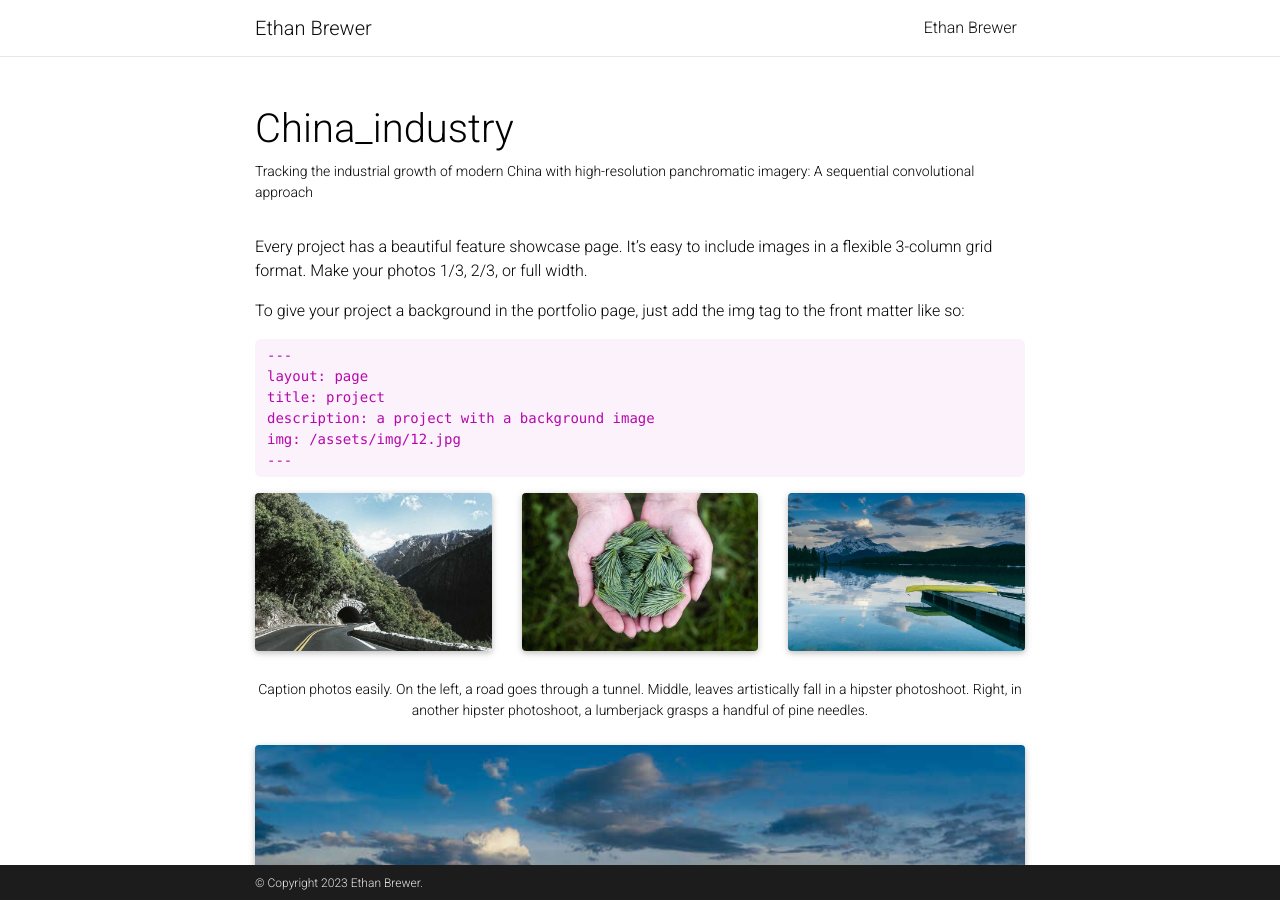
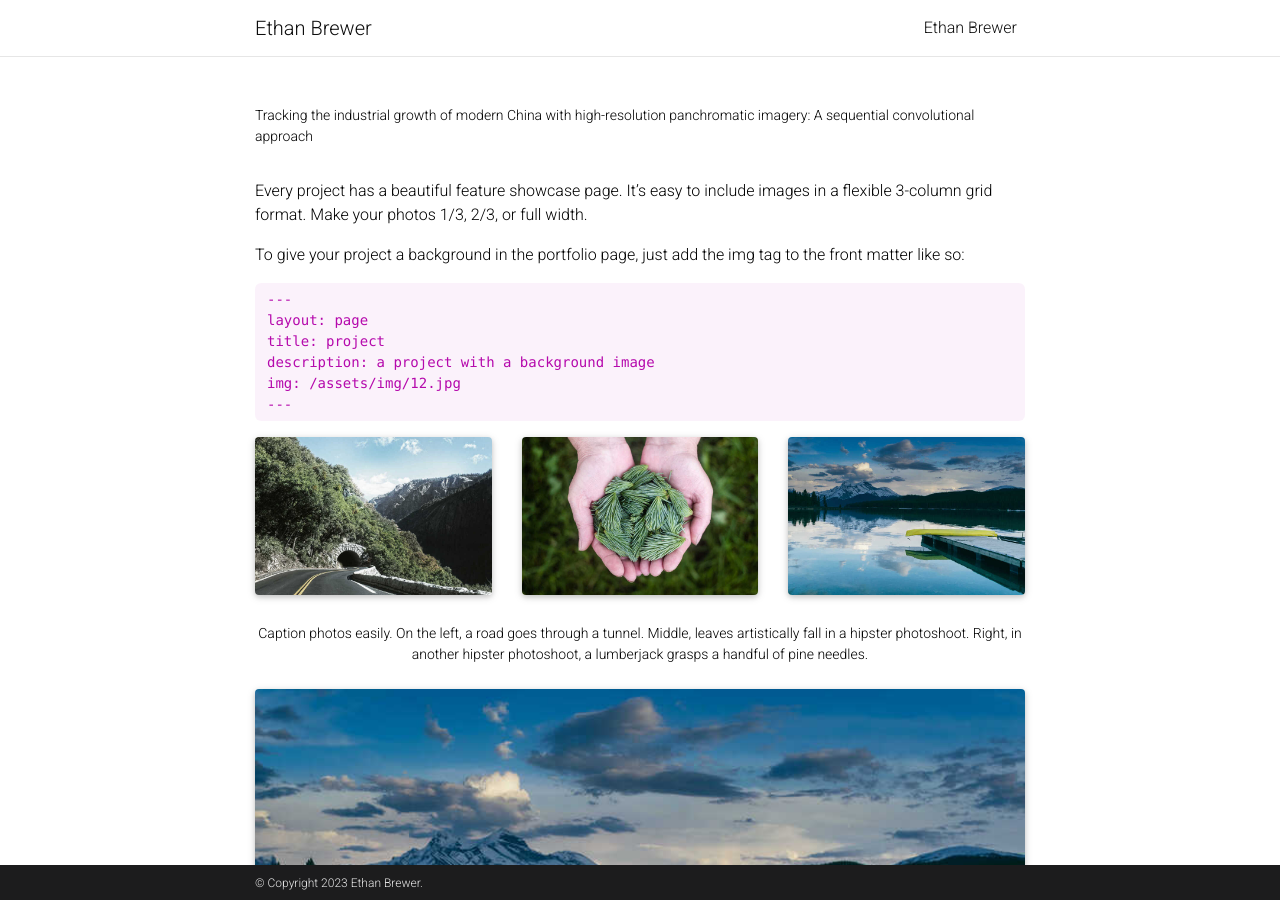
Before and after one commit to EMBrewer/EMBRewer.github.io, a Jekyll site: the page built from _projects/china_industry.md, in a window 1280 px wide and 900 px high. Built offline with Jekyll 4.4.1, drawn with Linux system fonts in a browser that asks for light colours; full-size pictures stand in for the smaller copies a plugin makes; comment, search, counter and statistics services are not loaded; a style sheet for code colours, icons or effects is not loaded.

Commit message:
Update china_industry.md

```diff
--- a/_projects/china_industry.md
+++ b/_projects/china_industry.md
@@ -1,6 +1,6 @@
 ---
 layout: page
-title:
+title: ''
 description: 'Tracking the industrial growth of modern China with high-resolution panchromatic imagery: A sequential convolutional approach'
 img: assets/img/mrcnn_performance.png
 redirect: https://doi.org/10.48550/arXiv.2301.09620
```
